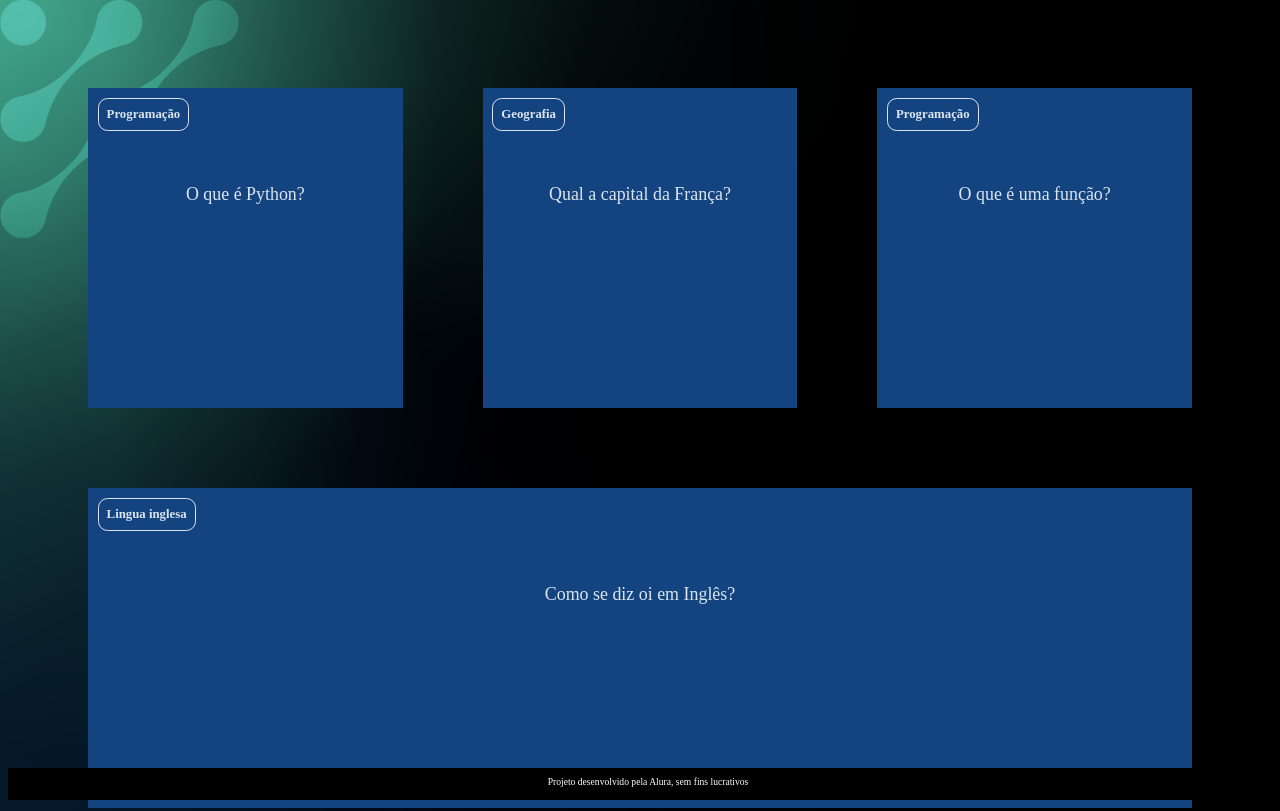
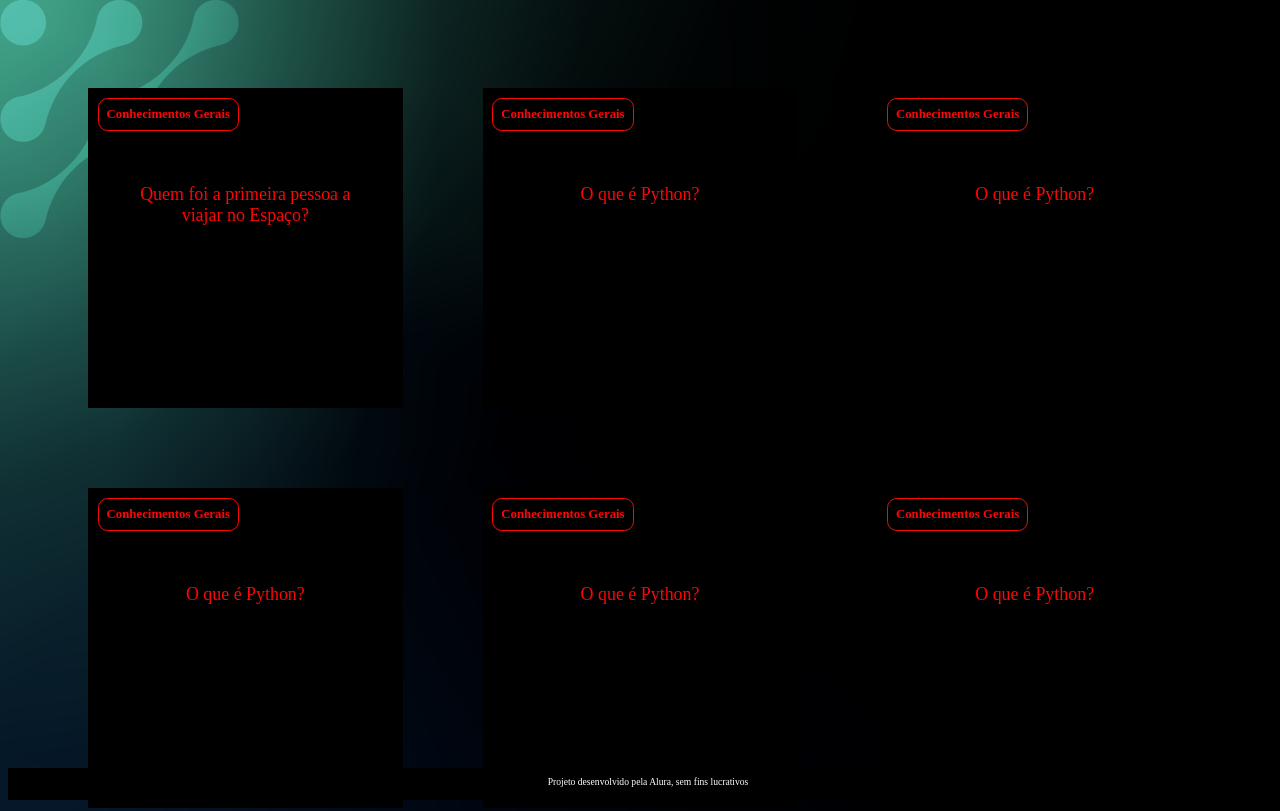
Before and after one commit to 20comer-70correr454/Flash-Card..., a plain HTML site: page index.html in a window 1280 px wide. Shown: the top 811 px of the page. Drawn offline with Linux system fonts and the light colour scheme.

Commit message:
Add files via upload

```diff
--- a/assets/style.css
+++ b/assets/style.css
@@ -1,7 +1,7 @@
 :root {
-    --text-color: #DBE4EF;
-    --card-front-color: #144480;
-    --card-back-color: #00F4BF;
+    --text-color: #ff0505;
+    --card-front-color: #000000;
+    --card-back-color: #ff0000;
 }
 
 body {
--- a/perguntas.js
+++ b/perguntas.js
@@ -1,23 +1,145 @@
 criaCartao(
-    'Programação',
+    'Conhecimentos Gerais',
+    'Quem foi a primeira pessoa a viajar no Espaço?',
+    'O russo Yuri Gagarin (1934-1968) foi a primeira pessoa a viajar para o espaço, o que aconteceu em 12 de abril de 1961.'
+)
+criaCartao(
+    'Conhecimentos Gerais',
     'O que é Python?',
     'O Python é uma linguagem de programação'
 )
-
 criaCartao(
-    'Geografia',
-    'Qual a capital da França?',
-    'A capital da França é Paris'
+    'Conhecimentos Gerais',
+    'O que é Python?',
+    'O Python é uma linguagem de programação'
 )
-
 criaCartao(
-    'Programação',
-    'O que é uma função?',
-    'Uma função é um bloco de código que executa alguma tarefa'
+    'Conhecimentos Gerais',
+    'O que é Python?',
+    'O Python é uma linguagem de programação'
 )
-
 criaCartao(
-    'Lingua inglesa',
-    'Como se diz oi em Inglês?',
-    'Oi em ingles é HI (RAI)'
+    'Conhecimentos Gerais',
+    'O que é Python?',
+    'O Python é uma linguagem de programação'
 )
+criaCartao(
+    'Conhecimentos Gerais',
+    'O que é Python?',
+    'O Python é uma linguagem de programação'
+)
+criaCartao(
+    'Conhecimentos Gerais',
+    'O que é Python?',
+    'O Python é uma linguagem de programação'
+)
+criaCartao(
+    'Conhecimentos Gerais',
+    'O que é Python?',
+    'O Python é uma linguagem de programação'
+)
+criaCartao(
+    'Conhecimentos Gerais',
+    'O que é Python?',
+    'O Python é uma linguagem de programação'
+)
+criaCartao(
+    'Conhecimentos Gerais',
+    'O que é Python?',
+    'O Python é uma linguagem de programação'
+)
+criaCartao(
+    'Conhecimentos Gerais',
+    'O que é Python?',
+    'O Python é uma linguagem de programação'
+)
+criaCartao(
+    'Conhecimentos Gerais',
+    'O que é Python?',
+    'O Python é uma linguagem de programação'
+)
+criaCartao(
+    'Conhecimentos Gerais',
+    'O que é Python?',
+    'O Python é uma linguagem de programação'
+)
+criaCartao(
+    'Conhecimentos Gerais',
+    'O que é Python?',
+    'O Python é uma linguagem de programação'
+)
+criaCartao(
+    'Conhecimentos Gerais',
+    'O que é Python?',
+    'O Python é uma linguagem de programação'
+)
+criaCartao(
+    'Conhecimentos Gerais',
+    'O que é Python?',
+    'O Python é uma linguagem de programação'
+)
+criaCartao(
+    'Conhecimentos Gerais',
+    'O que é Python?',
+    'O Python é uma linguagem de programação'
+)
+criaCartao(
+    'Conhecimentos Gerais',
+    'O que é Python?',
+    'O Python é uma linguagem de programação'
+)
+criaCartao(
+    'Conhecimentos Gerais',
+    'O que é Python?',
+    'O Python é uma linguagem de programação'
+)
+criaCartao(
+    'Conhecimentos Gerais',
+    'O que é Python?',
+    'O Python é uma linguagem de programação'
+)
+criaCartao(
+    'Conhecimentos Gerais',
+    'O que é Python?',
+    'O Python é uma linguagem de programação'
+)
+criaCartao(
+    'Conhecimentos Gerais',
+    'O que é Python?',
+    'O Python é uma linguagem de programação'
+)
+criaCartao(
+    'Conhecimentos Gerais',
+    'O que é Python?',
+    'O Python é uma linguagem de programação'
+)
+criaCartao(
+    'Conhecimentos Gerais',
+    'O que é Python?',
+    'O Python é uma linguagem de programação'
+)
+criaCartao(
+    'Conhecimentos Gerais',
+    'O que é Python?',
+    'O Python é uma linguagem de programação'
+)
+criaCartao(
+    'Conhecimentos Gerais',
+    'O que é Python?',
+    'O Python é uma linguagem de programação'
+)
+criaCartao(
+    'Conhecimentos Gerais',
+    'O que é Python?',
+    'O Python é uma linguagem de programação'
+)
+criaCartao(
+    'Conhecimentos Gerais',
+    'O que é Python?',
+    'O Python é uma linguagem de programação'
+)
+criaCartao(
+    'Conhecimentos Gerais',
+    'O que é Python?',
+    'O Python é uma linguagem de programação'
+)
```
